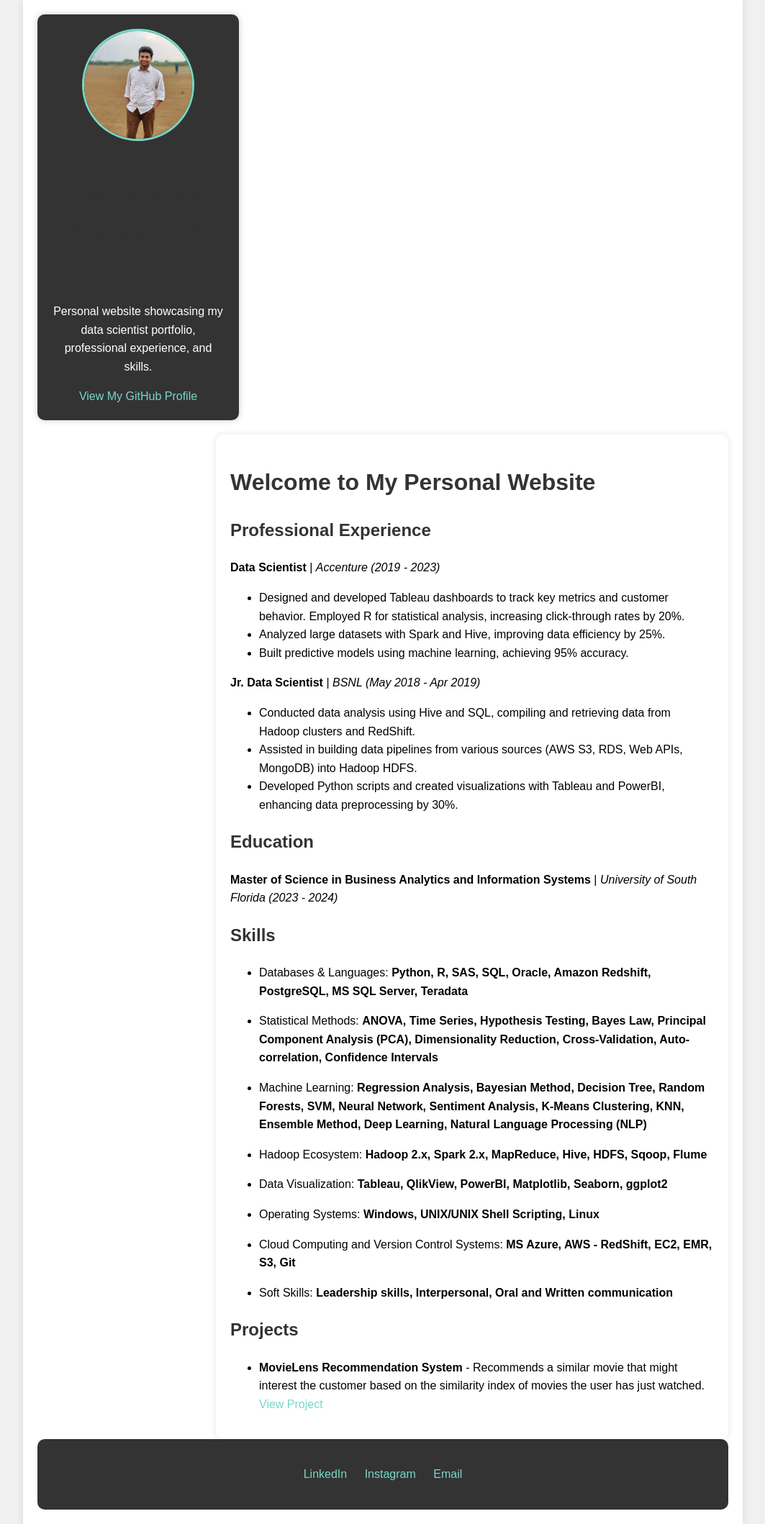
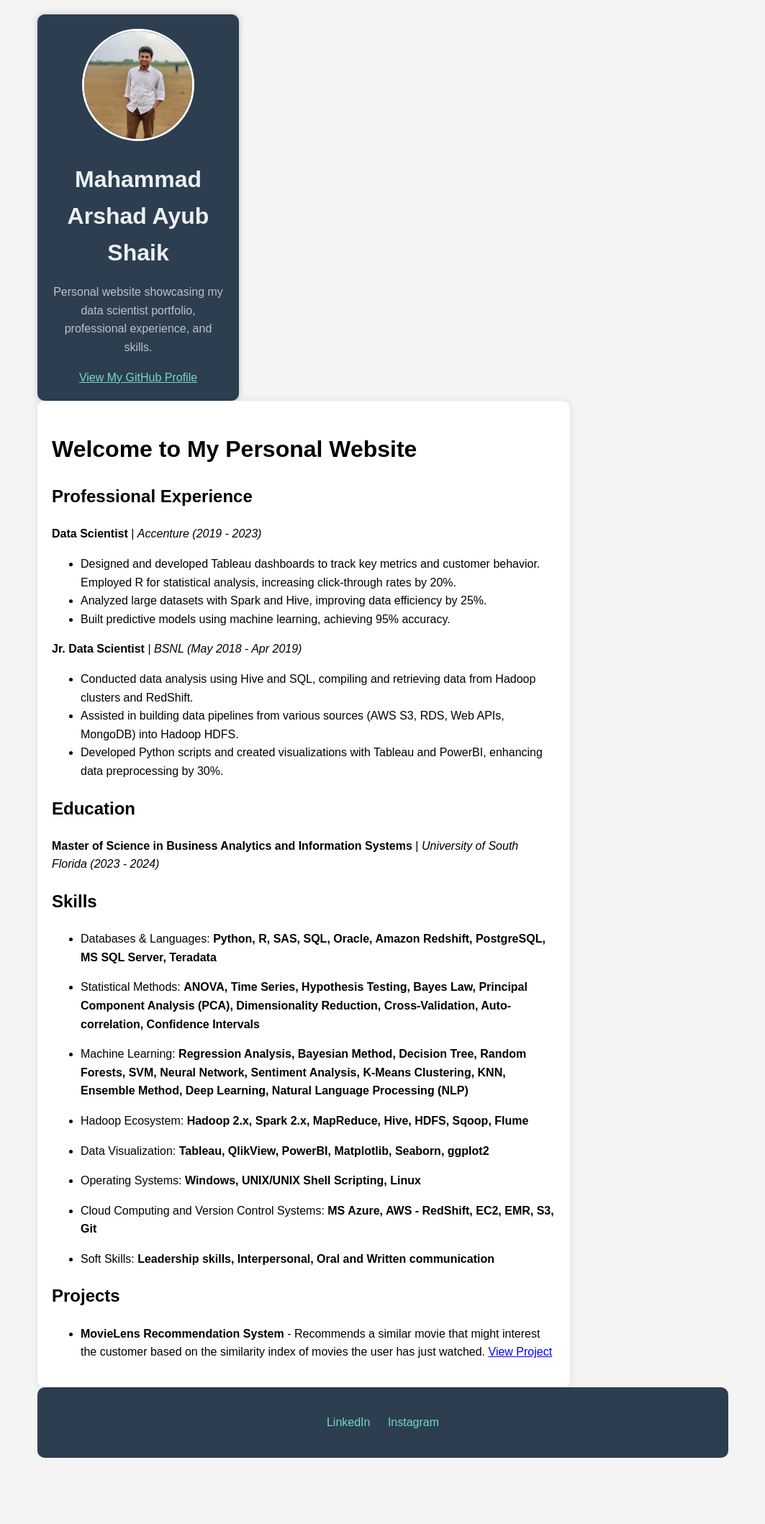
Before and after one commit to arshadsm/arshadsm.github.io, a Jekyll site: the page built from index.md, in a window 1280 px wide. Shown: the whole page at 72% size, without its empty margins (108-1171 px from the left). Built offline with Jekyll 4.4.1, drawn with Linux system fonts in a browser that asks for light colours; after the commit the page ends 2046 px from its top, so only the background shows below that.

Commit message:
Update default.html

```diff
--- a/_layouts/default.html
+++ b/_layouts/default.html
@@ -10,18 +10,16 @@
       line-height: 1.6;
       margin: 0;
       padding: 0;
-      background-color: #f0f0f0;
+      background-color: #f4f4f4;
     }
     .container {
       max-width: 960px;
       margin: auto;
       overflow: hidden;
       padding: 20px;
-      background-color: #ffffff;
-      box-shadow: 0 0 10px rgba(0, 0, 0, 0.1);
     }
     .sidebar {
-      background: #333;
+      background: #2c3e50;
       color: #fff;
       padding: 20px;
       border-radius: 10px;
@@ -29,6 +27,7 @@
       width: 25%;
       text-align: center;
       box-shadow: 0 0 10px rgba(0, 0, 0, 0.2);
+      margin-right: 20px;
     }
     .sidebar img {
       margin-bottom: 20px;
@@ -36,31 +35,27 @@
       width: 150px;
       height: 150px;
       object-fit: cover;
-      border: 3px solid #77d7c5; /* Border around the profile picture */
+      border: 3px solid #fff;
+    }
+    .sidebar h1 {
+      margin: 0;
+      color: #ecf0f1;
+    }
+    .sidebar p {
+      color: #bdc3c7;
     }
     .content {
-      float: right;
-      width: 70%;
+      float: left;
+      width: calc(75% - 20px);
       padding: 20px;
-      margin-top: 20px;
-      background: #ffffff;
+      background: #fff;
       border-radius: 10px;
       box-shadow: 0 0 10px rgba(0, 0, 0, 0.1);
-    }
-    h1, h2, h3 {
-      color: #333;
-    }
-    a {
-      color: #77d7c5;
-      text-decoration: none;
-    }
-    a:hover {
-      text-decoration: underline;
     }
     footer {
       text-align: center;
       padding: 20px;
-      background: #333;
+      background: #2c3e50;
       color: #fff;
       clear: both;
       margin-top: 20px;
@@ -86,7 +81,7 @@
       <img src="{{ site.profile_picture }}" alt="Profile picture">
       <h1>{{ site.title }}</h1>
       <p>{{ site.description }}</p>
-      <a href="{{ site.url }}">View My GitHub Profile</a>
+      <a href="{{ site.url }}" style="color: #77d7c5;">View My GitHub Profile</a>
     </div>
     <div class="content">
       {{ content }}
@@ -95,7 +90,6 @@
       <ul>
         <li><a href="{{ site.linkedin }}" target="_blank">LinkedIn</a></li>
         <li><a href="{{ site.instagram }}" target="_blank">Instagram</a></li>
-        <li><a href="{{ site.email }}" target="_blank">Email</a></li>
       </ul>
     </footer>
   </div>
```
